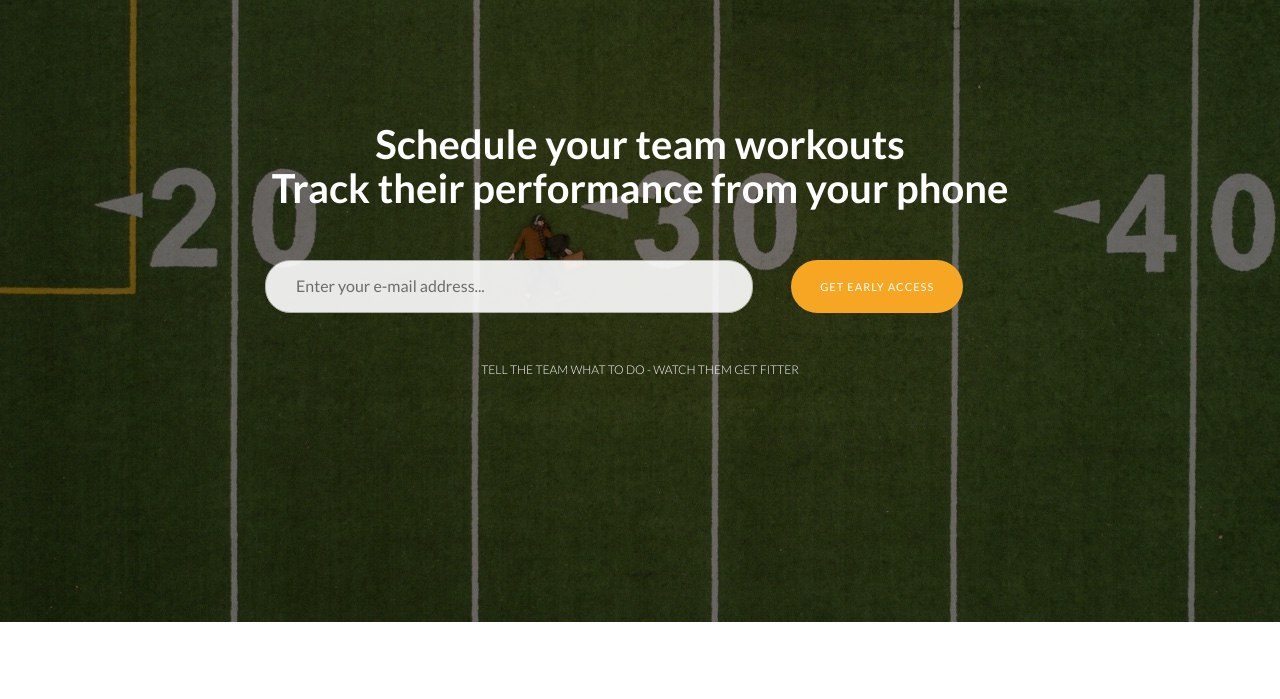
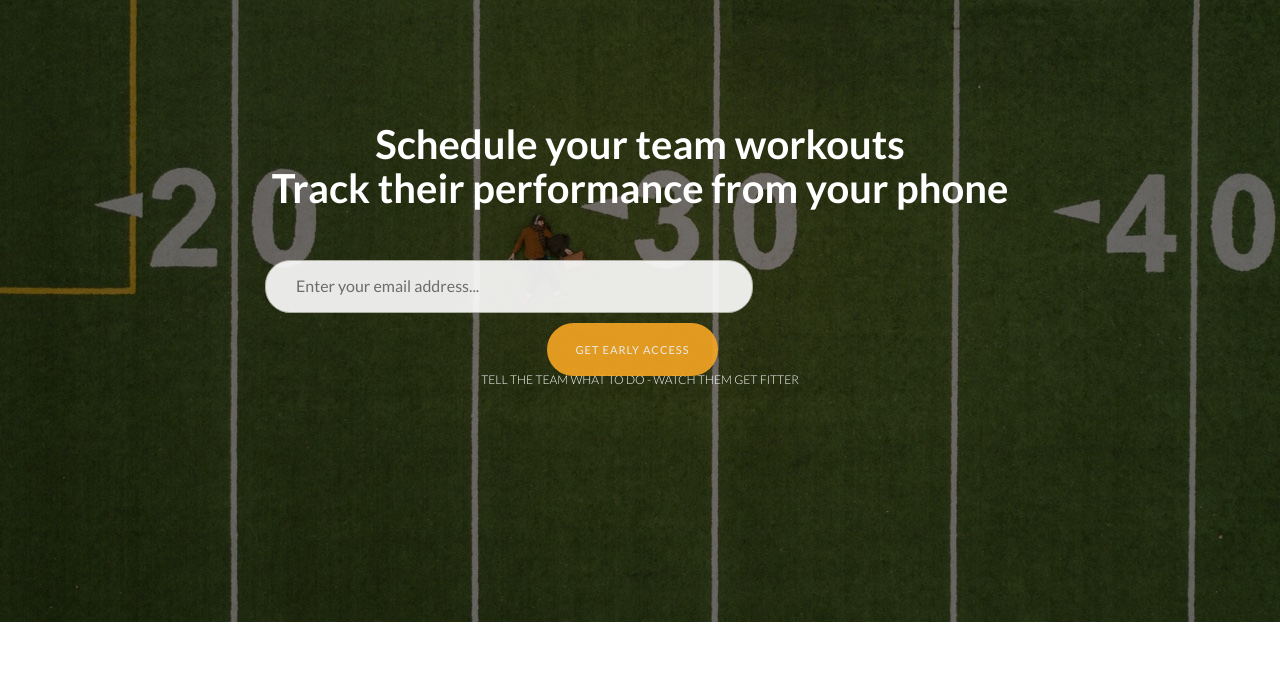
Before and after one commit to Audioy/Repnote, a plain HTML site: page index.html in a window 1280 px wide. Shown: the part 78-777 px from the top of the page. Drawn offline with Linux system fonts and the light colour scheme; files whose address does not match are found by name.

Commit message:
Added mailchimp signup form

```diff
--- a/index.html
+++ b/index.html
@@ -40,10 +40,21 @@
           <div class="col-md-8 col-md-offset-2 centered">
               <h1>Schedule your team workouts<br/>Track their performance from your phone</h1>
             <div class="mtb">
-              <form role="form" action="register.php" method="post" enctype="plain">
-                <input type="email" name="email" class="subscribe-input" placeholder="Enter your e-mail address..." required>
-                <button class='btn btn-conf btn-orange' type="submit">Get early access</button>
-              </form>
+                      <!-- Begin MailChimp Signup Form -->
+                    <div id="mc_embed_signup">
+                    <form action="//splitthebeat.us8.list-manage.com/subscribe/post?u=7bf70841e65ae1580bb76fa62&amp;id=3b1eb014cb" method="post" id="mc-embedded-subscribe-form" name="mc-embedded-subscribe-form" class="validate" target="_blank" novalidate>
+                        <div id="mc_embed_signup_scroll">
+
+                        <input type="email" value="" name="EMAIL" class="email subscribe-input" id="mce-EMAIL" placeholder="Enter your email address..." required>
+                        <!-- real people should not fill this in and expect good things - do not remove this or risk form bot signups-->
+                        <div style="position: absolute; left: -5000px;" aria-hidden="true"><input type="text" name="b_7bf70841e65ae1580bb76fa62_3b1eb014cb" tabindex="-1" value=""></div>
+                        <div class="clear"><input type="submit" value="Get early access" name="subscribe" id="mc-embedded-subscribe" class="button btn btn-conf btn-orange"></div>
+                        </div>
+                    </form>
+                    </div>
+                    <!--End mc_embed_signup-->
+
+
             </div><!--/mt-->
             <h6>TELL THE TEAM WHAT TO DO - WATCH THEM GET FITTER<!-- 30 DAY FREE TRIAL - NO CREDIT CARD NEEDED. --> </h6>
           </div>
```
Also changed, not shown: assets/img/client2 (1).png (added), assets/img/client3 (1).png (added).
